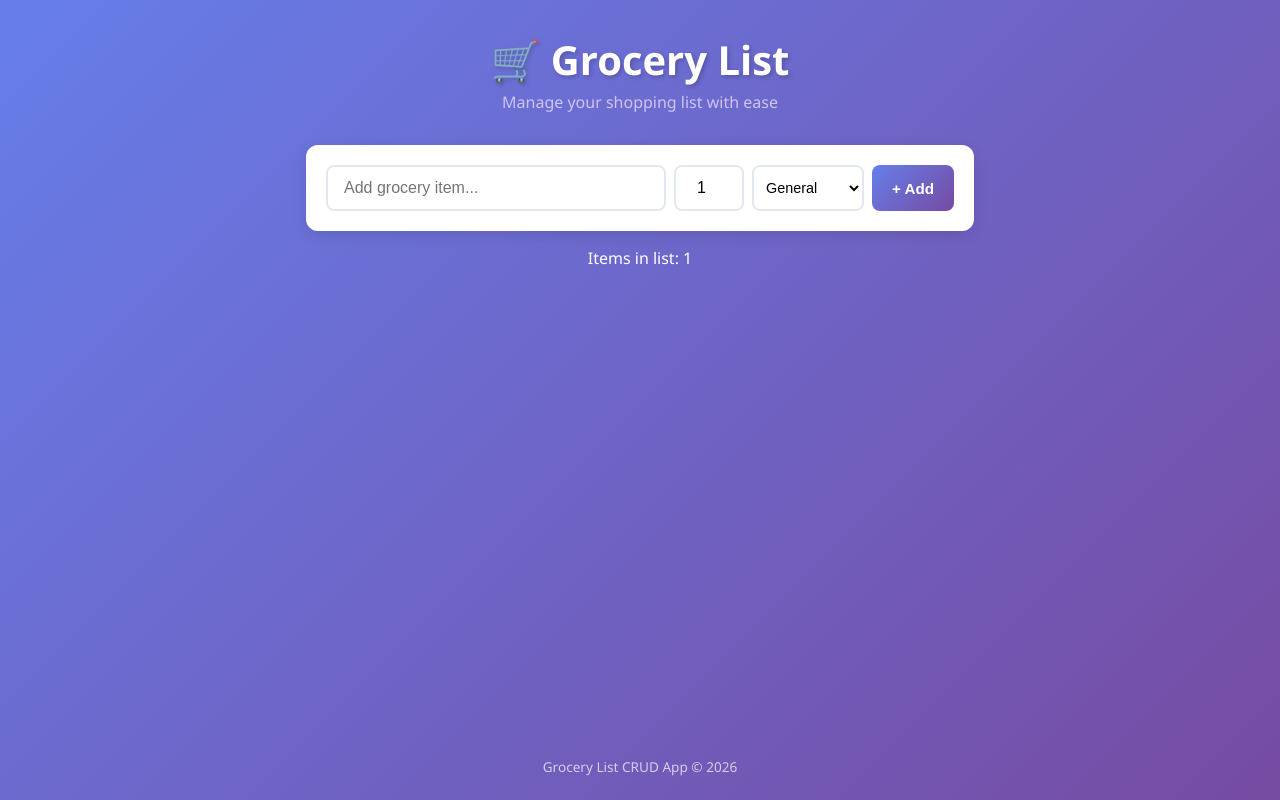
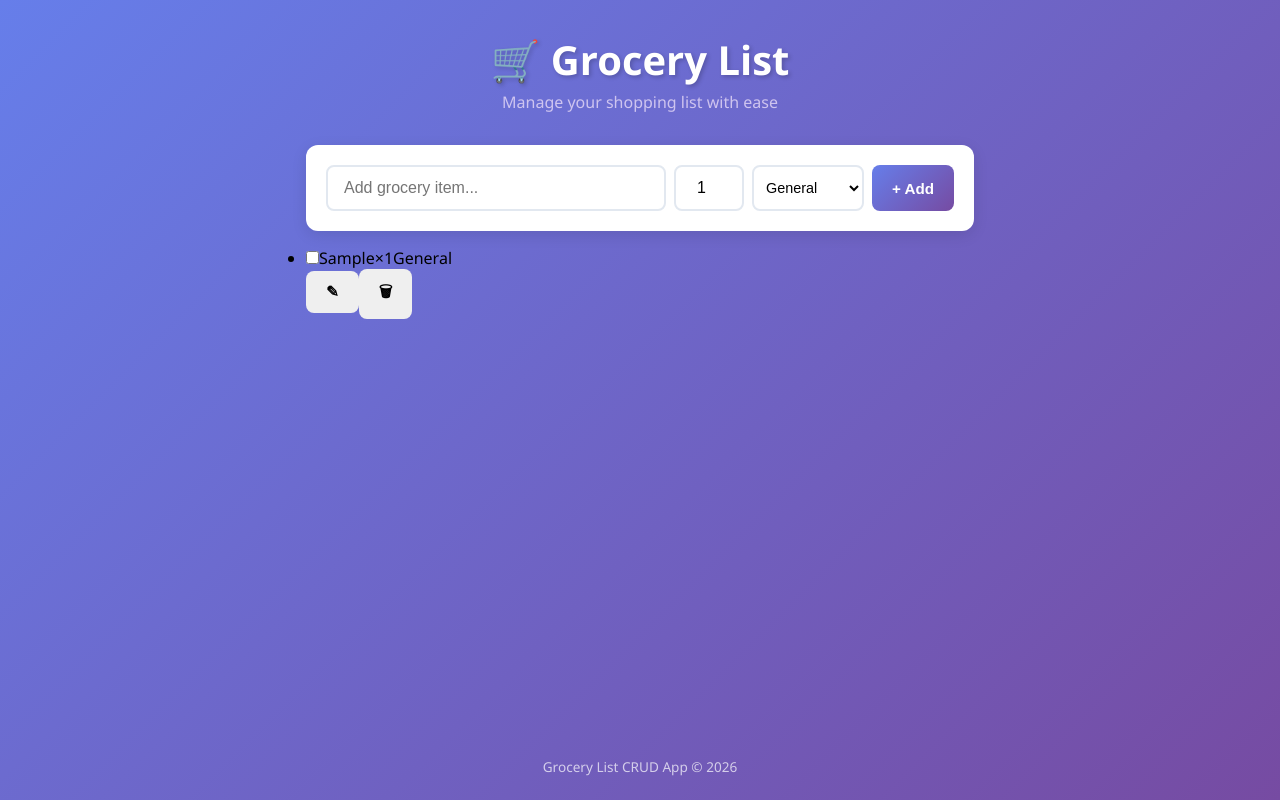
Before and after one commit to LuvaDongol/CRUD_REACT, a React (Create React App) app: page / in a window 1280 px wide. Both pictures are taken after typing "Sample" into the empty fields and a click on the button "+ Add". Built offline with nearby package versions, Linux system fonts and the light colour scheme.

Commit message:
Add GroceryList and GroceryItem with READ, UPDATE, DELETE operations

```diff
--- a/src/App.js
+++ b/src/App.js
@@ -2,6 +2,7 @@ import React, { useState, useEffect, useCallback } from "react";
 import "./App.css";
 import Header from "./components/Header";
 import AddGroceryForm from "./components/AddGroceryForm";
+import GroceryList from "./components/GroceryList";
 
 // Load items from localStorage
 const loadFromStorage = () => {
@@ -39,14 +40,38 @@ function App() {
     setItems((prev) => [item, ...prev]);
   }, []);
 
+  // DELETE - Remove an item
+  const deleteItem = useCallback((id) => {
+    setItems((prev) => prev.filter((item) => item.id !== id));
+  }, []);
+
+  // UPDATE - Edit an item
+  const updateItem = useCallback((id, updates) => {
+    setItems((prev) =>
+      prev.map((item) => (item.id === id ? { ...item, ...updates } : item))
+    );
+  }, []);
+
+  // Toggle purchased status
+  const togglePurchased = useCallback((id) => {
+    setItems((prev) =>
+      prev.map((item) =>
+        item.id === id ? { ...item, purchased: !item.purchased } : item
+      )
+    );
+  }, []);
+
   return (
     <div className="app">
       <Header />
       <div className="container">
         <AddGroceryForm onAdd={addItem} />
-        <p style={{ color: "white", textAlign: "center", marginTop: "1rem" }}>
-          Items in list: {items.length}
-        </p>
+        <GroceryList
+          items={items}
+          onDelete={deleteItem}
+          onToggle={togglePurchased}
+          onUpdate={updateItem}
+        />
       </div>
       <footer className="app-footer">
         <p>Grocery List CRUD App &copy; 2026</p>
--- /dev/null
+++ b/src/components/GroceryItem.js
@@ -0,0 +1,125 @@
+import React, { useState } from "react";
+
+/**
+ * GroceryItem - Renders a single grocery item with edit, delete, and toggle actions
+ * Supports inline editing mode with save/cancel
+ */
+const GroceryItem = ({ item, onDelete, onToggle, onUpdate }) => {
+  const [isEditing, setIsEditing] = useState(false);
+  const [editName, setEditName] = useState(item.name);
+  const [editQuantity, setEditQuantity] = useState(item.quantity);
+  const [editCategory, setEditCategory] = useState(item.category);
+
+  const handleSave = () => {
+    if (editName.trim() === "") return;
+    onUpdate(item.id, {
+      name: editName.trim(),
+      quantity: parseInt(editQuantity) || 1,
+      category: editCategory,
+    });
+    setIsEditing(false);
+  };
+
+  const handleCancel = () => {
+    setEditName(item.name);
+    setEditQuantity(item.quantity);
+    setEditCategory(item.category);
+    setIsEditing(false);
+  };
+
+  const handleKeyDown = (e) => {
+    if (e.key === "Enter") handleSave();
+    if (e.key === "Escape") handleCancel();
+  };
+
+  if (isEditing) {
+    return (
+      <li className="grocery-item editing">
+        <div className="edit-form">
+          <input
+            type="text"
+            value={editName}
+            onChange={(e) => setEditName(e.target.value)}
+            onKeyDown={handleKeyDown}
+            className="edit-input"
+            autoFocus
+          />
+          <input
+            type="number"
+            value={editQuantity}
+            onChange={(e) => setEditQuantity(e.target.value)}
+            onKeyDown={handleKeyDown}
+            className="edit-quantity"
+            min="1"
+          />
+          <select
+            value={editCategory}
+            onChange={(e) => setEditCategory(e.target.value)}
+            className="edit-category"
+          >
+            <option value="General">General</option>
+            <option value="Fruits">Fruits</option>
+            <option value="Vegetables">Vegetables</option>
+            <option value="Dairy">Dairy</option>
+            <option value="Meat">Meat</option>
+            <option value="Bakery">Bakery</option>
+            <option value="Beverages">Beverages</option>
+            <option value="Snacks">Snacks</option>
+            <option value="Frozen">Frozen</option>
+            <option value="Household">Household</option>
+          </select>
+          <div className="edit-actions">
+            <button onClick={handleSave} className="btn btn-save" title="Save">
+              ✓
+            </button>
+            <button
+              onClick={handleCancel}
+              className="btn btn-cancel"
+              title="Cancel"
+            >
+              ✕
+            </button>
+          </div>
+        </div>
+      </li>
+    );
+  }
+
+  return (
+    <li className={`grocery-item ${item.purchased ? "purchased" : ""}`}>
+      <div className="item-content">
+        <input
+          type="checkbox"
+          checked={item.purchased}
+          onChange={() => onToggle(item.id)}
+          className="item-checkbox"
+        />
+        <span className="item-name">{item.name}</span>
+        <span className="item-quantity">×{item.quantity}</span>
+        <span
+          className={`item-category category-${item.category.toLowerCase()}`}
+        >
+          {item.category}
+        </span>
+      </div>
+      <div className="item-actions">
+        <button
+          onClick={() => setIsEditing(true)}
+          className="btn btn-edit"
+          title="Edit"
+        >
+          ✎
+        </button>
+        <button
+          onClick={() => onDelete(item.id)}
+          className="btn btn-delete"
+          title="Delete"
+        >
+          🗑
+        </button>
+      </div>
+    </li>
+  );
+};
+
+export default GroceryItem;
--- /dev/null
+++ b/src/components/GroceryList.js
@@ -0,0 +1,33 @@
+import React from "react";
+import GroceryItem from "./GroceryItem";
+
+/**
+ * GroceryList component - Renders the list of grocery items
+ * Shows an empty state message when no items exist
+ */
+const GroceryList = ({ items, onDelete, onToggle, onUpdate }) => {
+  if (items.length === 0) {
+    return (
+      <div className="empty-list">
+        <p>🛒 Your grocery list is empty!</p>
+        <p>Add some items to get started.</p>
+      </div>
+    );
+  }
+
+  return (
+    <ul className="grocery-list">
+      {items.map((item) => (
+        <GroceryItem
+          key={item.id}
+          item={item}
+          onDelete={onDelete}
+          onToggle={onToggle}
+          onUpdate={onUpdate}
+        />
+      ))}
+    </ul>
+  );
+};
+
+export default GroceryList;
```
